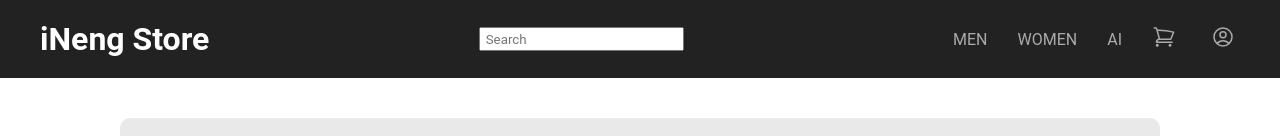
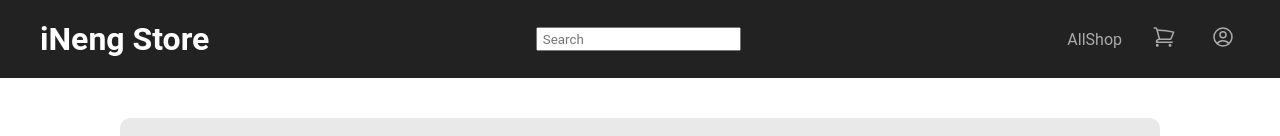
Before and after one commit to DarkTouiZ/INENG-Store, a Next.js app: page /cart in a window 1280 px wide. Shown: the top 136 px of the page. Built offline with nearby package versions, Linux system fonts and the light colour scheme; grey boxes are pictures that could not be loaded.

Commit message:
Update Navbar.js

```diff
--- a/components/Navbar.js
+++ b/components/Navbar.js
@@ -46,14 +46,8 @@ export default function Nav() {
                     </Logo>
                     <SearchBar type="text" placeholder="Search" />
                     <StyledNav>
-                        <Navlink href={'/'}>
-                            MEN
-                        </Navlink>
-                        <Navlink href={'/'}>
-                            WOMEN
-                        </Navlink>
-                        <Navlink href={'/'}>
-                            AI
+                        <Navlink href={'/Allshop'}>
+                            AllShop
                         </Navlink>
                         <Navlink href={'/cart'}>
                             <Icon xmlns="http://www.w3.org/2000/svg" fill="none" viewBox="0 0 24 24" strokeWidth={1.5} stroke="currentColor" className="w-6 h-6">
```
